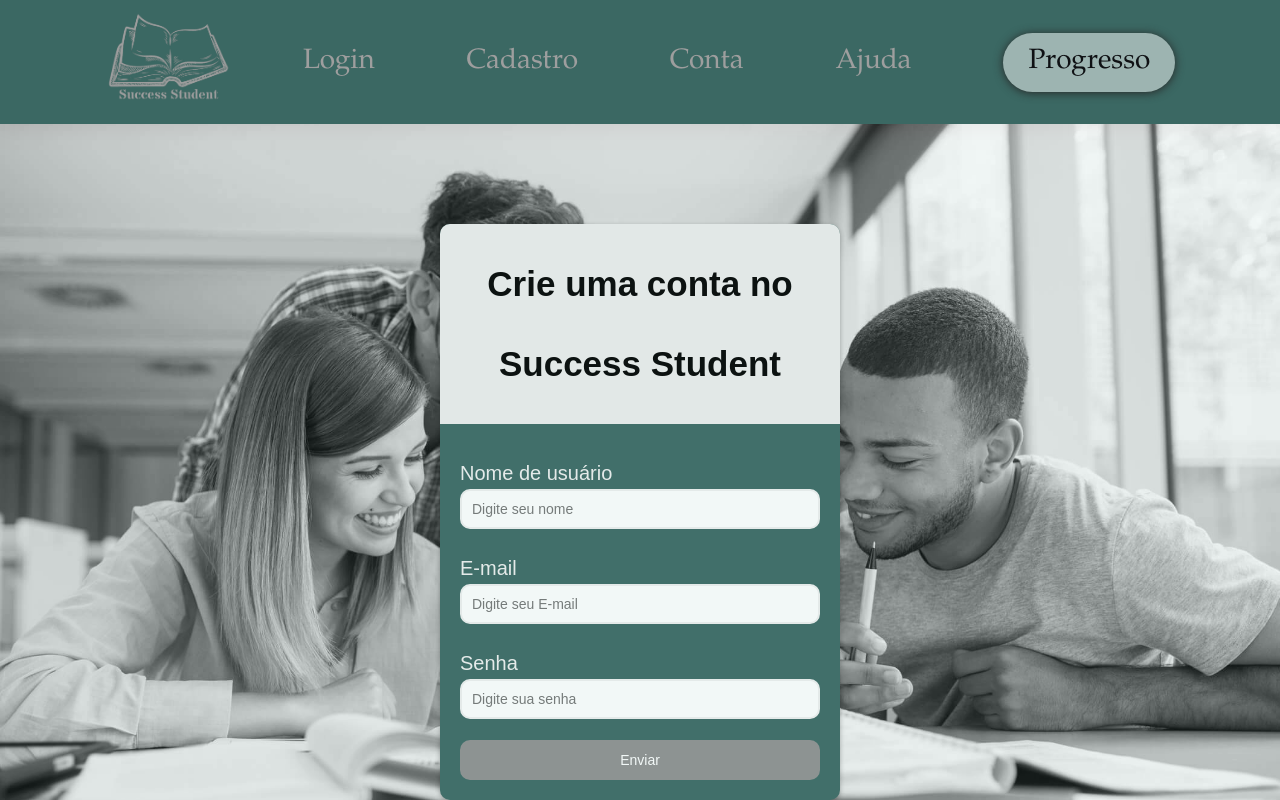
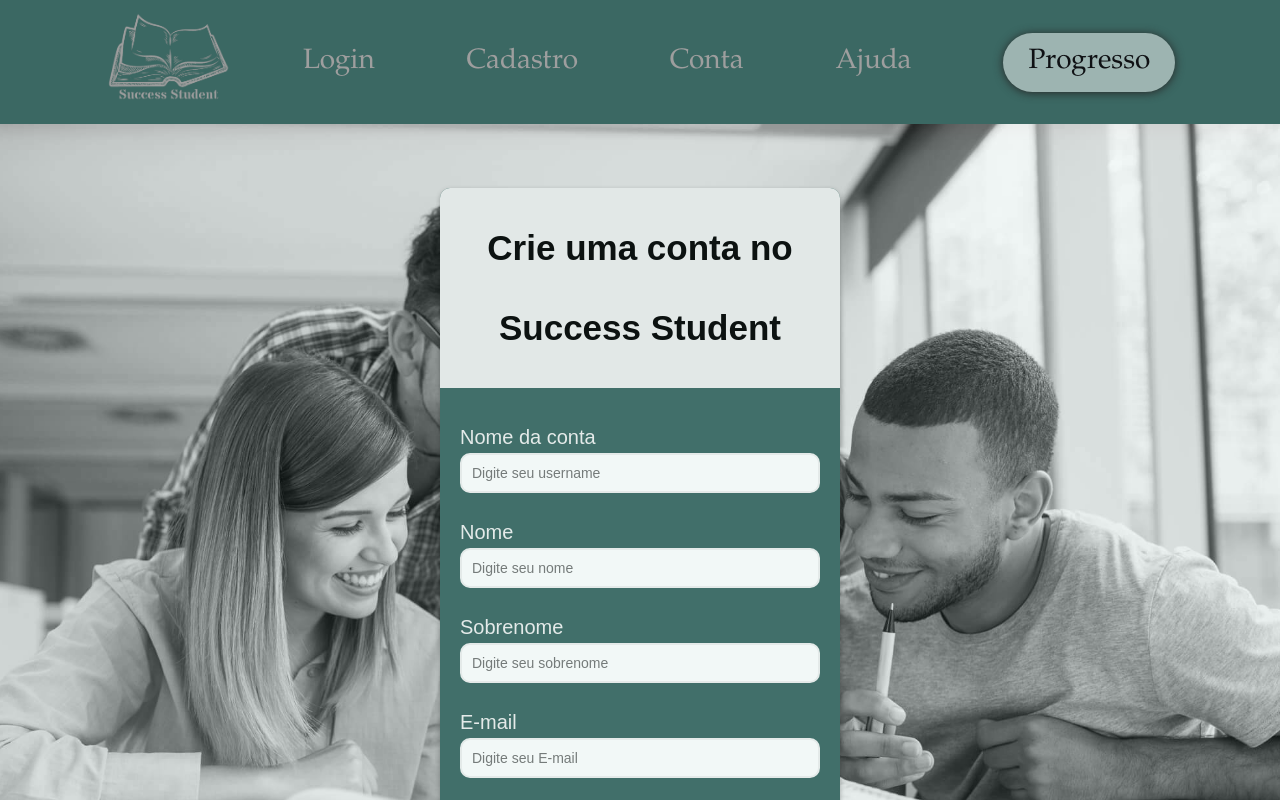
Before and after one commit to Bob-Cafezento/Front, a Vue app: page /cadastro in a window 1280 px wide. Shown: the top 800 px of the page. Built offline with nearby package versions, Linux system fonts and the light colour scheme.

Commit message:
terminada a parte de cadastro

```diff
--- a/src/views/CadastroView.vue
+++ b/src/views/CadastroView.vue
@@ -1,9 +1,19 @@
 <script>
-  import Axios from "axios"
+  import axios from "axios"
   export default {
     data() {
       return {
         usuario: {}
+      }
+    },
+    methods: {
+      async criarUsuario(){
+        try {
+          await axios.post("http://localhost:8000/api/usuario/", this.usuario)
+          alert("Usuario criado com sucesso")
+        } catch(e) {
+          alert("Algum erro")
+        }
       }
     }
   }
@@ -16,10 +26,26 @@
             <h2>Crie uma conta no Success Student</h2>
         </div>
 
-        <form id="form" class="form">
+        <form id="form" class="form" @submit.prevent="criarUsuario">
             <div class="form-control">
-                <label for="username">Nome de usuário </label>
-                <input type="text" id="username" placeholder="Digite seu nome"/>
+                <label for="username">Nome da conta</label>
+                <input type="text" v-model="usuario.username" id="username" placeholder="Digite seu username"/>
+                <i class="fas fa-exclamation-circle"></i>
+                <i class="fas fa-check-circle"></i>
+                <small></small>
+            </div>
+
+            <div class="form-control">
+                <label for="username">Nome </label>
+                <input type="text" v-model="usuario.first_name" id="username" placeholder="Digite seu nome"/>
+                <i class="fas fa-exclamation-circle"></i>
+                <i class="fas fa-check-circle"></i>
+                <small></small>
+            </div>
+
+            <div class="form-control">
+                <label for="username">Sobrenome</label>
+                <input type="text" v-model="usuario.last_name" id="username" placeholder="Digite seu sobrenome"/>
                 <i class="fas fa-exclamation-circle"></i>
                 <i class="fas fa-check-circle"></i>
                 <small></small>
@@ -27,7 +53,7 @@
 
             <div class="form-control">
                 <label for="email">E-mail</label>
-                <input type="text" id="email" placeholder="Digite seu E-mail"/>
+                <input type="text" v-model="usuario.email" id="email" placeholder="Digite seu E-mail"/>
                 <i class="fas fa-exclamation-circle"></i>
                 <i class="fas fa-check-circle"></i>
                 <small></small>
@@ -35,7 +61,7 @@
 
             <div class="form-control">
                 <label for="password">Senha</label>
-                <input type="password" id="password" placeholder="Digite sua senha"/>
+                <input type="password" v-model="usuario.password" id="password" placeholder="Digite sua senha"/>
                 <i class="fas fa-exclamation-circle"></i>
                 <i class="fas fa-check-circle"></i>
                 <small></small>
--- a/src/views/LoginView.vue
+++ b/src/views/LoginView.vue
@@ -1,3 +1,27 @@
+<script>
+import axios from "axios"
+
+export default {
+  data() {
+    return {
+      usuario: {}
+    }
+  },
+  methods: {
+    async logarUsuario() {
+      try {
+        await axios.post("http://localhost:8000/token/", this.usuario)
+        alert("Usuario logado com sucesso")
+      } catch(e) {
+        alert("algum erro")
+      }
+    }
+  }
+}
+
+</script>
+
+
 <template>
   <div class="body">
 
@@ -6,10 +30,10 @@
       <h2>Entre novamente no Success Student</h2>
     </div>
 
-    <form id="form" class="form">
+    <form id="form" class="form" @submit.prevent="logarUsuario">
       <div class="form-control">
-        <label for="email">E-mail</label>
-        <input type="text" id="email" placeholder="Digite seu E-mail" />
+        <label for="email">Username</label>
+        <input type="text" v-model="usuario.username" id="username" placeholder="Digite seu username" />
         <i class="fas fa-exclamation-circle"></i>
         <i class="fas fa-check-circle"></i>
         <small></small>
@@ -17,7 +41,7 @@
 
       <div class="form-control">
         <label for="password">Senha</label>
-        <input type="password" id="password" placeholder="Digite sua senha" />
+        <input type="password" v-model="usuario.password" id="password" placeholder="Digite sua senha" />
         <i class="fas fa-exclamation-circle"></i>
         <i class="fas fa-check-circle"></i>
         <small></small>
```
